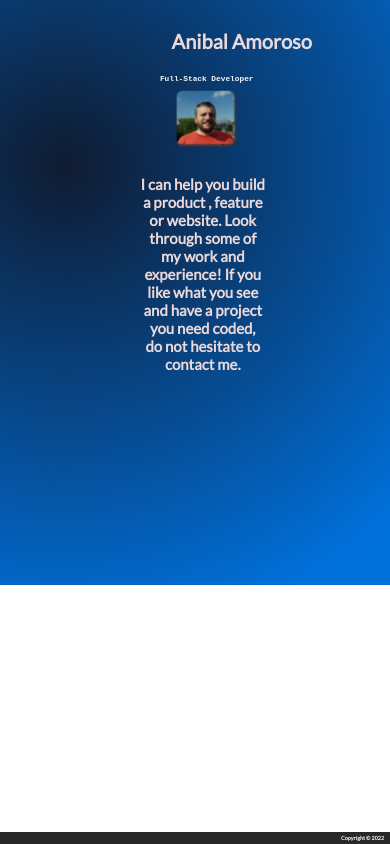
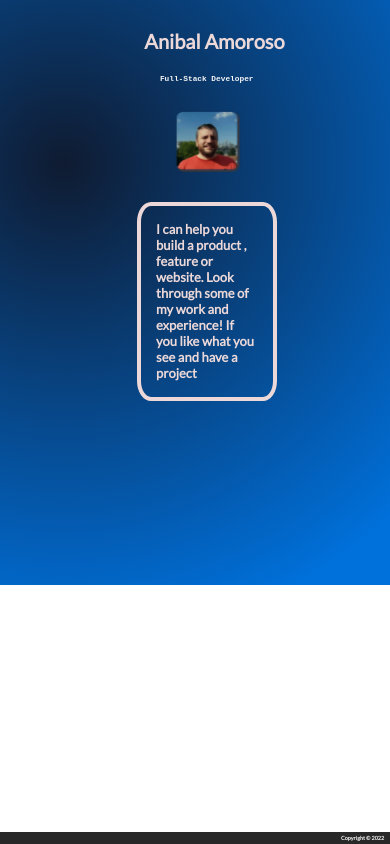
Before and after one commit to sjdev2212/portfoliosjdev, a React (Create React App) app: page / in a window 390 px wide. Built offline with nearby package versions, Linux system fonts and the light colour scheme.

Commit message:
adjustments

```diff
--- a/src/About.css
+++ b/src/About.css
@@ -4,7 +4,7 @@
     border-radius: 5px;
     margin-bottom: 20px;
     background-image: radial-gradient( circle farthest-corner at 16.5% 28.1%,  rgba(15,27,49,1) 0%, rgba(0,112,218,1) 90% );
-    height: 45.5vw;
+    height: 46vw;
 }
 .text-about{
     font-size: 1.8vw;
--- a/src/Home.css
+++ b/src/Home.css
@@ -115,8 +115,8 @@ display: flex;
   width: 100%;
 }
 .caripela {
-  height: 14vw;
-  width: 15vw;
+  height: 15vw;
+  width: 16vw;
   border-radius: 10%;
   box-shadow: 1px 1px 1px 1px #413939;
   opacity: 0.9;
@@ -124,12 +124,13 @@ display: flex;
   position: relative;
   top: 15vw;
   left: 45vw;
+  margin-top: 6vw;
 }
 .nombre {
   position: relative;
   animation-fill-mode: forwards;
   top: 7.5vw;
-  left: -6vw;
+  left: -13vw;
   font-size: 20px;
   font-weight: 800;
   color: rgb(236, 216, 216);
@@ -144,7 +145,7 @@ display: flex;
   left: -9vw;
   font-size: 18px;
   font-weight: 800;
-  margin-bottom: 3vw;
+
 
 
 }
@@ -162,15 +163,18 @@ display: flex;
 
 .paragraph {
   position: relative;
-  left: 36vw;
-top: 30vw;
-  font-size: 15px;
-  font-weight: 800;
+  left: 35vw;
+  top: 30vw;
+  font-size: 13px;
+  font-weight: bold;
   color: rgb(236, 216, 216);
-  width: 32vw;
-  text-align: center;
+  width: 36vw;
+  text-align: left;
   animation: 8s anim-paragraph ease-out;
+  border: 4px solid;
+  padding: 4vw;
+  border-radius: 10%;
+
 }
 
-
 }
--- a/src/Home.js
+++ b/src/Home.js
@@ -26,12 +26,16 @@ export const Home = () => {
       Full-Stack Developer
     </div>
       </div>
-      <div className="paragraph">
-          I can help you build a product , feature or website.
-           Look through some of my work and experience! If you like what you see and have a project
-          you need coded, do not hesitate to contact me.
-        </div>
+      <p className='paragraph'> I can help you build a product , feature or website.
+           Look through some of my work and experience! If you like what you see and have a project</p>
+
+
+
+
       </section>
+<section className='options'>
+
+  </section>
 
 
     </main>
--- a/src/Navbar.css
+++ b/src/Navbar.css
@@ -88,11 +88,9 @@ span {
   height: 2.2vw;
   border-radius: 20%;
   margin: 0 5vw;
-  background-image: linear-gradient(to right, #706f70 0%, #928DAB 51%, #1F1C2C 100%);
+  background-image: linear-gradient(to right, #edeaf7 0%, #d2d1da 51%, #dbd9e3 100%);
   transition: 0.5s;
-  background-size: 200% auto;
-  color: rgb(53, 51, 51);
-  box-shadow: 0 0 20px #7d7676;
+
 
 
 }
@@ -100,14 +98,10 @@ span {
 .github {
   width: 2.2vw;
   height: 2.2vw;
-  background-color: #fdfdff;
   border-radius: 20%;
   margin: 0 5vw;
-  background-image: linear-gradient(to right, #edeaf7 0%, #928DAB 51%, #1F1C2C 100%);
+  background-image: linear-gradient(to right, #edeaf7 0%, #d2d1da 51%, #dbd9e3 100%);
   transition: 0.5s;
-  background-size: 200% auto;
-  color: white;
-  box-shadow: 0 0 20px #7d7676;
 
 }
 
@@ -124,14 +118,13 @@ span {
 .angel {
   width: 2.2vw;
   height: 2.2vw;
-  background-color: #ecf3ff;
+
   border-radius: 20%;
   margin: 0 5vw;
-  background-image: linear-gradient(to right, #edeaf7 0%, #928DAB 51%, #1F1C2C 100%);
+  background-image: linear-gradient(to right, #edeaf7 0%, #d2d1da 51%, #dbd9e3 100%);
   transition: 0.5s;
-  background-size: 200% auto;
-  color: rgb(57, 55, 55);
-  box-shadow: 0 0 20px #403c3c;
+
+
 }
 
 .angel:hover {
```
